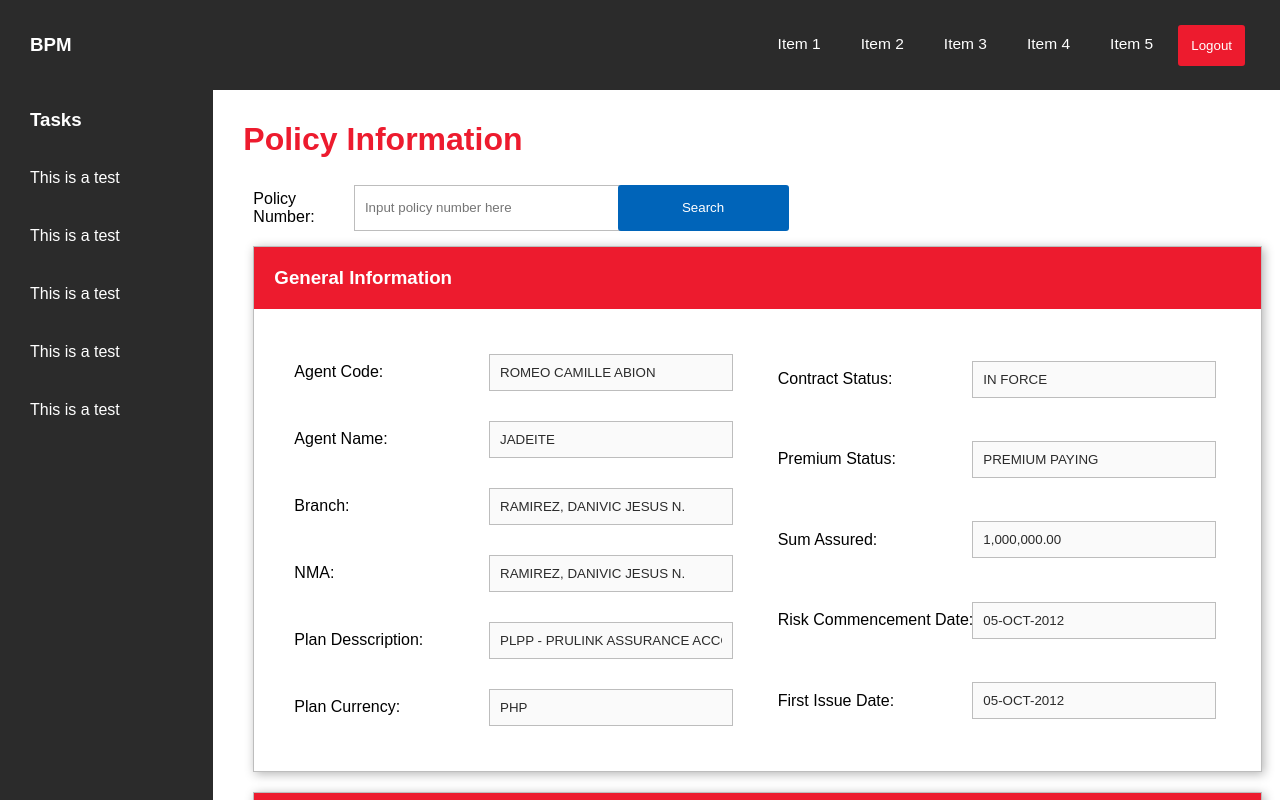
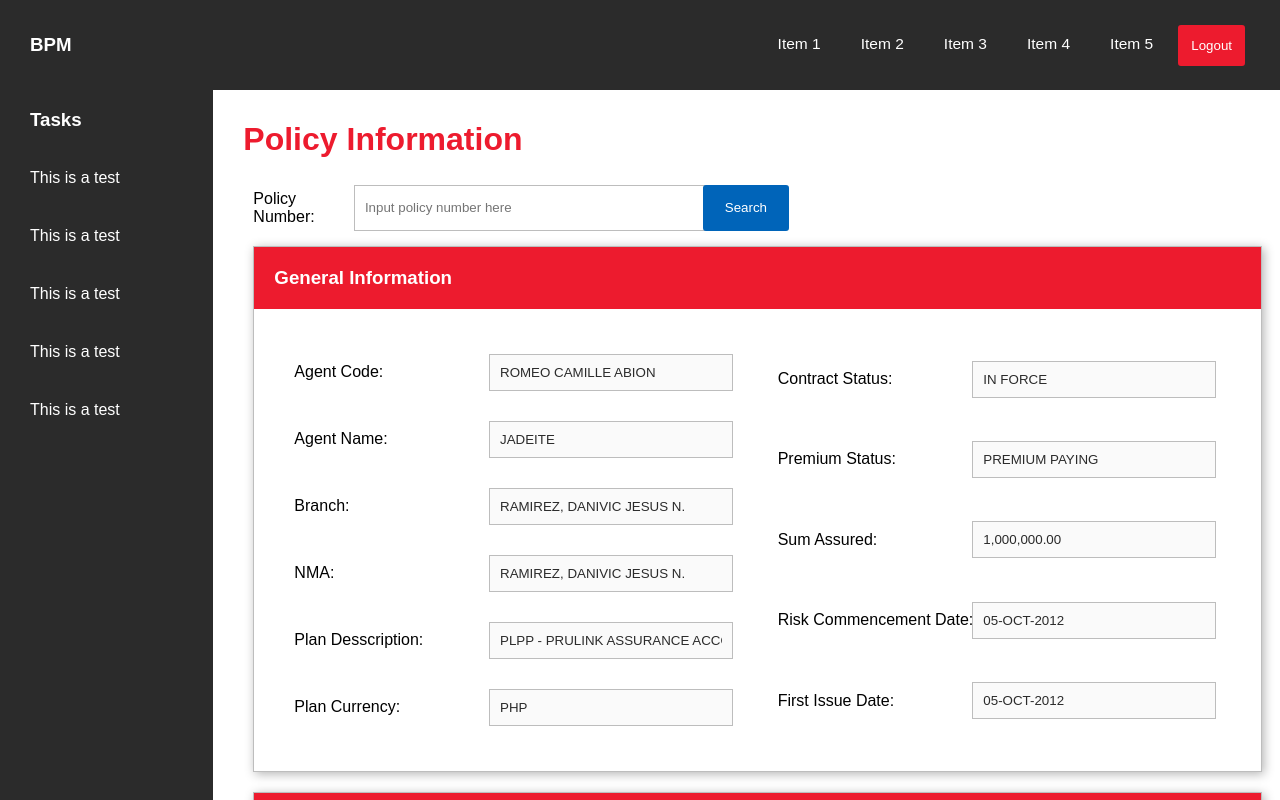
Before and after one commit to questronix/bpm-pl-ui, a React (Create React App) app: page / in a window 1280 px wide. Shown: the top 800 px of the page. Built offline with nearby package versions, Linux system fonts and the light colour scheme.

Commit message:
modified search component

```diff
--- a/src/modules/policy/component/SearchPolicyForm.js
+++ b/src/modules/policy/component/SearchPolicyForm.js
@@ -29,12 +29,12 @@ class SearchPolicyForm extends Component {
       <form onSubmit={this.handleSubmit}>
         <div className="flex-wrap flex-container">
           <label className="col xl-1 l-1 m-1 s-12 xs-12 flex f-center"> Policy Number: </label>
-          <input className="input xl-3 l-3 m-3 col s-9 xs-9"
+          <input className="input xl-4 l-4 m-4 col s-9 xs-9"
             type="text"
             placeholder="Input policy number here"
             value={this.state.policyNo}
             onChange={this.handleInputChange} />
-          <input className="btn bright-blue col xl-2 l-2 m-2 s-3 xs-3" type="submit" value="Search" />
+          <input className="btn bright-blue col xl-1 l-1 m-1 s-3 xs-3" type="submit" value="Search" />
         </div>
       </form>
     );
```
